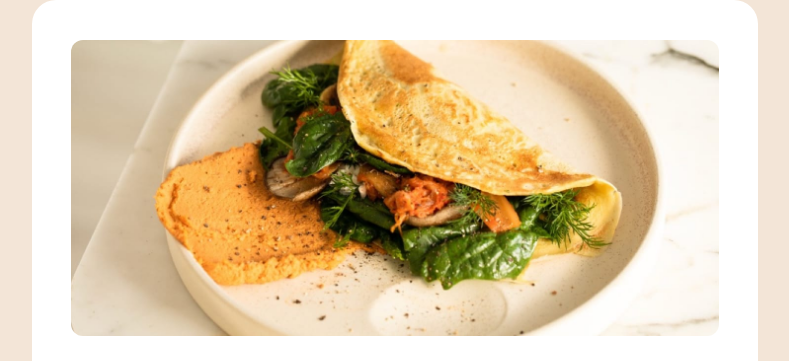
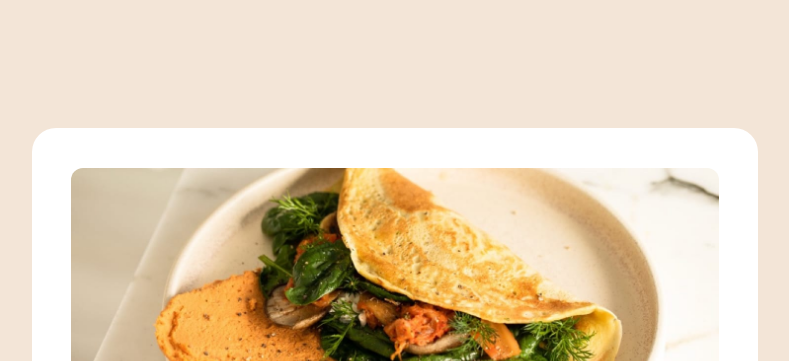
Before and after one commit to mariamoKk/Recipe-Page, a plain HTML site: page index.html in a window 1280 px wide. Shown: the top 361 px of the page, without its empty margins (245-1034 px from the left). Drawn offline with Linux system fonts and the light colour scheme.

Commit message:
Initial upload of Recipe Page project

```diff
--- a/styles.css
+++ b/styles.css
@@ -70,6 +70,11 @@
   body {
     background-color: var(--color-stone-100);
     color: var(--color-stone-600);
+    display: flex;
+    justify-content: center;
+    align-items: center;
+    min-height: 100vh;
+    margin: 0;
   }
 
   h1 {
@@ -107,11 +112,12 @@
 
 
   .container {
-    margin: auto;
+
     background-color: var(--color-white);
     width: 726px;
     border-radius: var(--space-300);
     padding: var(--space-500) 0;
+    margin: var(--space-1600) 0;
   }
 
   .container img {
```
